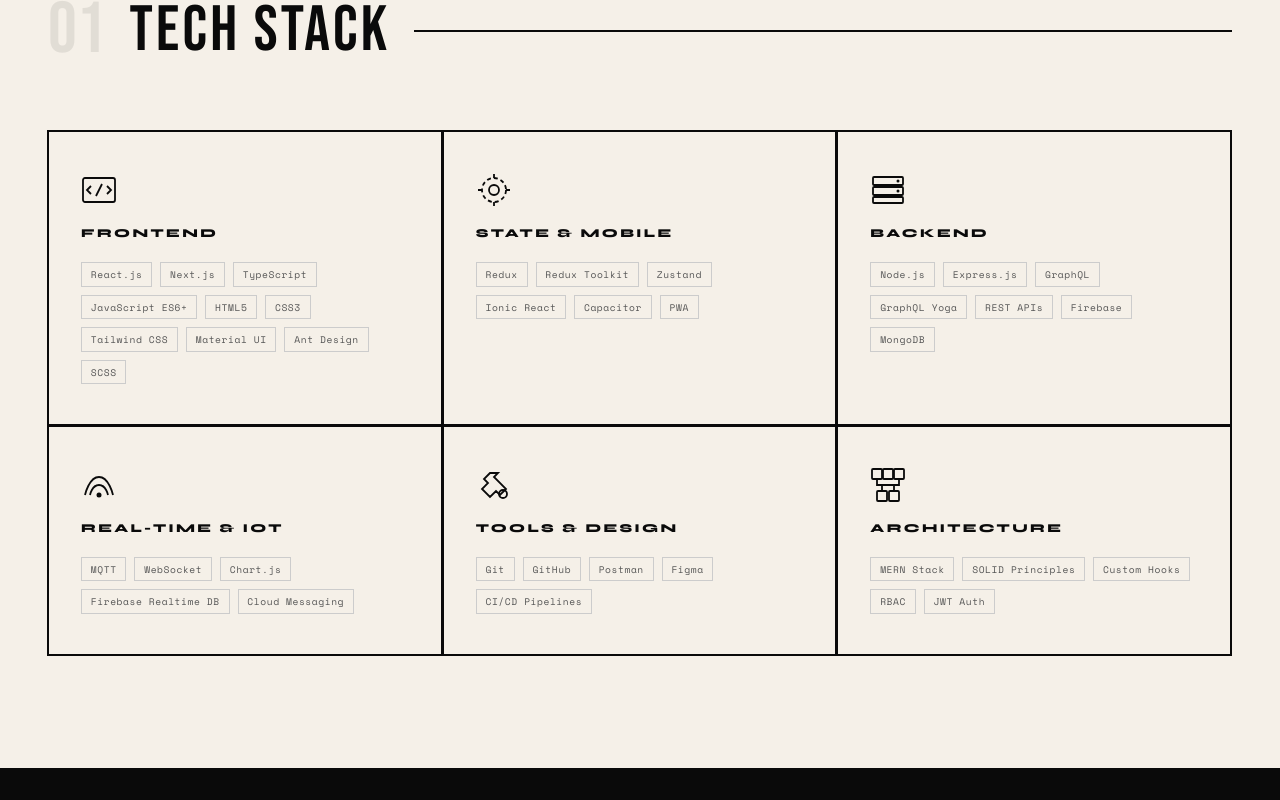
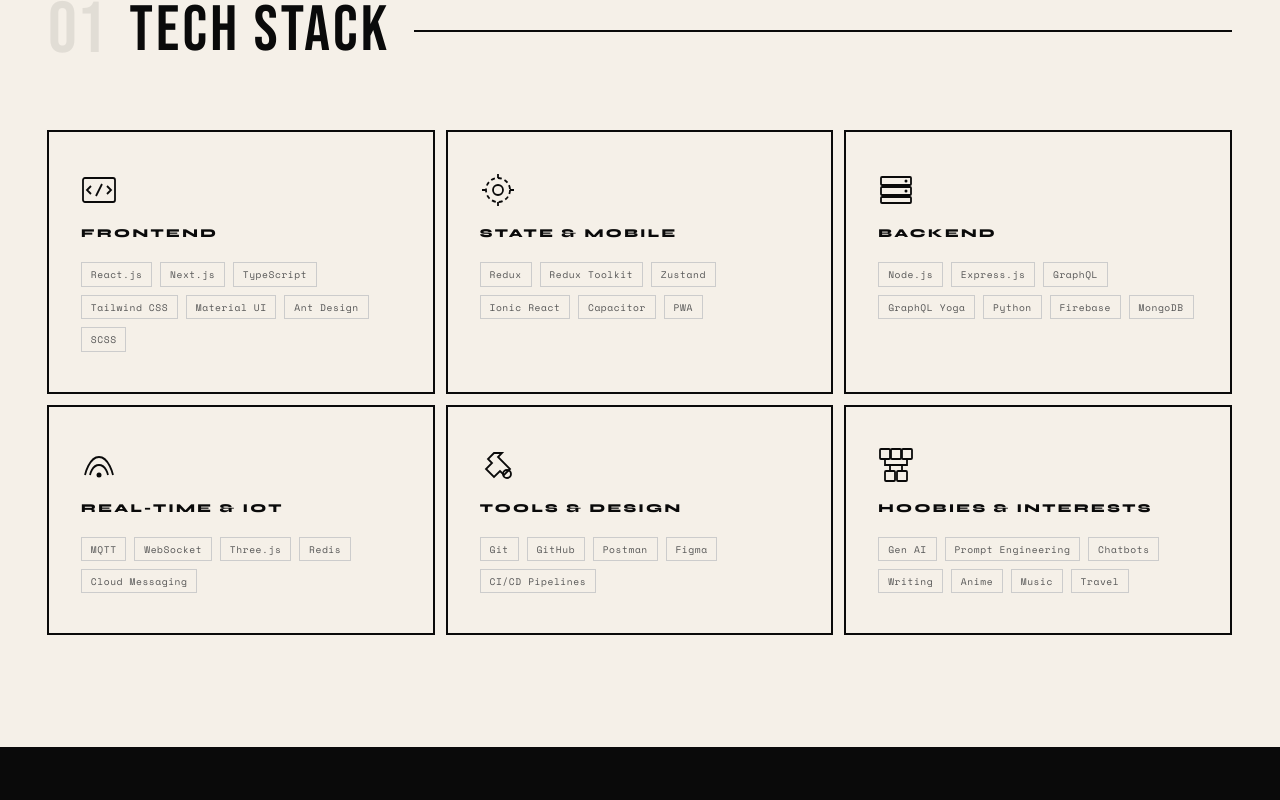
Before and after one commit to Jay-Raam/Jayasriraam-S, a React (Vite) app: page / in a window 1280 px wide. Shown: the part 1040-1840 px from the top of the page. Built offline with nearby package versions, Linux system fonts and the light colour scheme.

Commit message:
Fixing the respo commit

```diff
--- a/src/App.tsx
+++ b/src/App.tsx
@@ -284,7 +284,7 @@
 
                 <section id="skills" className="border-b-2 border-[var(--black)] px-6 py-20 md:px-12 md:py-28">
                     <SectionHeader number="01" title="TECH STACK" />
-                    <div className="grid grid-cols-1 md:grid-cols-2 xl:grid-cols-3">
+                    <div className="grid grid-cols-1 gap-3 md:grid-cols-2 xl:grid-cols-3">
                         {skillCategories.map((category) => (
                             <div
                                 key={category.title}
@@ -334,7 +334,7 @@
 
                 <section id="projects" className="border-b-2 border-[var(--black)] px-6 py-20 md:px-12 md:py-28">
                     <SectionHeader number="03" title="KEY PROJECTS" />
-                    <div className="grid grid-cols-1 md:grid-cols-2">
+                    <div className="grid gap-3 grid-cols-1 md:grid-cols-2">
                         {projects.map((project) => (
                             <button
                                 type="button"
@@ -437,7 +437,7 @@
 
                 <section id="achievements" className="border-b-2 border-[var(--black)] bg-[var(--white)] px-6 py-20 text-[var(--black)] md:px-12 md:py-28">
                     <SectionHeader number="06" title="ACHIEVEMENTS" />
-                    <div className="grid grid-cols-1 md:grid-cols-2">
+                    <div className="grid gap-3 grid-cols-1 md:grid-cols-2">
                         {achievements.map((achievement) => (
                             <div
                                 key={achievement.title}
@@ -453,8 +453,54 @@
                     </div>
                 </section>
 
+                <section id="blog" className="border-b-2 border-[var(--black)] px-6 py-20 md:px-12 md:py-28">
+                    <SectionHeader number="07" title="BLOG WRITINGS" />
+
+                    <div className="reveal mb-8 flex justify-start md:mb-10 md:justify-end">
+                        <a
+                            href="https://jayasriraam.blogspot.com/"
+                            target="_blank"
+                            rel="noreferrer"
+                            className="inline-flex w-fit items-center gap-2 border-2 border-[var(--black)] px-4 py-2 text-[0.62rem] uppercase tracking-[0.16em] text-[var(--black)] no-underline transition-colors duration-200 hover:bg-[var(--black)] hover:text-[var(--white)]"
+                        >
+                            View all posts <span className="text-[0.9rem]">↗</span>
+                        </a>
+                    </div>
+
+                    <div className="grid mb-4 gap-3 grid-cols-1 md:grid-cols-2 xl:grid-cols-3">
+                        {blogDetails
+                            .filter((post) => post.available)
+                            .map((post) => (
+                                <a
+                                    key={post.url}
+                                    href={post.url}
+                                    target="_blank"
+                                    rel="noreferrer"
+                                    className="reveal mb-4 group -ml-px -mt-px block border-2 border-[var(--black)] bg-[var(--white)] text-inherit no-underline transition-colors duration-300 hover:bg-[var(--black)] hover:text-[var(--white)]"
+                                >
+                                    <div className="relative aspect-[16/10] overflow-hidden border-b-2 border-[var(--black)]">
+                                        <img
+                                            src={post.image}
+                                            alt={post.title}
+                                            loading="lazy"
+                                            className="h-full w-full object-cover grayscale transition-opacity duration-300 group-hover:opacity-90"
+                                            referrerPolicy="no-referrer"
+                                        />
+                                    </div>
+                                    <div className="px-6 py-6">
+                                        <div className="text-[0.58rem] font-bold uppercase tracking-[0.22em] text-[var(--accent2)]">{post.date}</div>
+                                        <h3 className="mt-3 font-syne text-[1rem] font-extrabold leading-[1.4] tracking-[0.02em]">{post.title}</h3>
+                                        <div className="mt-5 inline-flex items-center gap-2 text-[0.62rem] uppercase tracking-[0.15em] text-black/65 transition-colors duration-300 group-hover:text-white/80">
+                                            Read article <span className="text-[0.9rem]">↗</span>
+                                        </div>
+                                    </div>
+                                </a>
+                            ))}
+                    </div>
+                </section>
+
                 <section id="music" className="overflow-hidden border-b-2 border-[var(--black)] bg-[var(--black)] px-6 py-20 text-[var(--white)] md:px-12 md:py-28">
-                    <SectionHeader number="07" title="FRESH TUNES" inverted />
+                    <SectionHeader number="08" title="FRESH TUNES" inverted />
                     <p className="reveal mb-12 max-w-[480px] text-[0.72rem] leading-[1.8] text-white/45">
                         A few songs I can recommend if you're looking for some fresh tunes — Tamil cinema classics that never leave the playlist.
                     </p>
@@ -490,51 +536,6 @@
                         <div className="text-[0.65rem] leading-[1.7] tracking-[0.05em] text-white/40">
                             Tamil classics on repeat — every line feels like it knows me.
                         </div>
-                    </div>
-                </section>
-
-                <section id="blog" className="border-b-2 border-[var(--black)] px-6 py-20 md:px-12 md:py-28">
-                    <div className="flex flex-col gap-6 md:flex-row md:items-end md:justify-between">
-                        <SectionHeader number="08" title="BLOG WRITINGS" />
-                        <a
-                            href="https://jayasriraam.blogspot.com/"
-                            target="_blank"
-                            rel="noreferrer"
-                            className="reveal inline-flex w-fit items-center gap-2 border-2 border-[var(--black)] px-4 py-2 text-[0.62rem] uppercase tracking-[0.16em] text-[var(--black)] no-underline transition-colors duration-200 hover:bg-[var(--black)] hover:text-[var(--white)]"
-                        >
-                            View all posts <span className="text-[0.9rem]">↗</span>
-                        </a>
-                    </div>
-
-                    <div className="grid grid-cols-1 md:grid-cols-2 xl:grid-cols-3">
-                        {blogDetails
-                            .filter((post) => post.available)
-                            .map((post) => (
-                                <a
-                                    key={post.url}
-                                    href={post.url}
-                                    target="_blank"
-                                    rel="noreferrer"
-                                    className="reveal group -ml-px -mt-px block border-2 border-[var(--black)] bg-[var(--white)] text-inherit no-underline transition-colors duration-300 hover:bg-[var(--black)] hover:text-[var(--white)]"
-                                >
-                                    <div className="relative aspect-[16/10] overflow-hidden border-b-2 border-[var(--black)]">
-                                        <img
-                                            src={post.image}
-                                            alt={post.title}
-                                            loading="lazy"
-                                            className="h-full w-full object-cover grayscale transition-opacity duration-300 group-hover:opacity-90"
-                                            referrerPolicy="no-referrer"
-                                        />
-                                    </div>
-                                    <div className="px-6 py-6">
-                                        <div className="text-[0.58rem] font-bold uppercase tracking-[0.22em] text-[var(--accent2)]">{post.date}</div>
-                                        <h3 className="mt-3 font-syne text-[1rem] font-extrabold leading-[1.4] tracking-[0.02em]">{post.title}</h3>
-                                        <div className="mt-5 inline-flex items-center gap-2 text-[0.62rem] uppercase tracking-[0.15em] text-black/65 transition-colors duration-300 group-hover:text-white/80">
-                                            Read article <span className="text-[0.9rem]">↗</span>
-                                        </div>
-                                    </div>
-                                </a>
-                            ))}
                     </div>
                 </section>
 
--- a/src/data/portfolio.ts
+++ b/src/data/portfolio.ts
@@ -130,7 +130,7 @@
   {
     title: 'Frontend',
     icon: 'frontend',
-    tags: ['React.js', 'Next.js', 'TypeScript', 'JavaScript ES6+', 'HTML5', 'CSS3', 'Tailwind CSS', 'Material UI', 'Ant Design', 'SCSS'],
+    tags: ['React.js', 'Next.js', 'TypeScript', 'Tailwind CSS', 'Material UI', 'Ant Design', 'SCSS'],
   },
   {
     title: 'State & Mobile',
@@ -140,12 +140,12 @@
   {
     title: 'Backend',
     icon: 'backend',
-    tags: ['Node.js', 'Express.js', 'GraphQL', 'GraphQL Yoga', 'REST APIs', 'Firebase', 'MongoDB'],
+    tags: ['Node.js', 'Express.js', 'GraphQL', 'GraphQL Yoga', 'Python', 'Firebase', 'MongoDB'],
   },
   {
     title: 'Real-Time & IoT',
     icon: 'realtime',
-    tags: ['MQTT', 'WebSocket', 'Chart.js', 'Firebase Realtime DB', 'Cloud Messaging'],
+    tags: ['MQTT', 'WebSocket', 'Three.js', 'Redis', 'Cloud Messaging'],
   },
   {
     title: 'Tools & Design',
@@ -153,10 +153,10 @@
     tags: ['Git', 'GitHub', 'Postman', 'Figma', 'CI/CD Pipelines'],
   },
   {
-    title: 'Architecture',
-    icon: 'architecture',
-    tags: ['MERN Stack', 'SOLID Principles', 'Custom Hooks', 'RBAC', 'JWT Auth'],
-  },
+  title: 'Hoobies & Interests',
+  icon: 'architecture',
+  tags: ['Gen AI', 'Prompt Engineering', 'Chatbots', "Writing", 'Anime', 'Music', 'Travel'],
+}
 ];
 
 export const experiences: ExperienceItem[] = [
```
